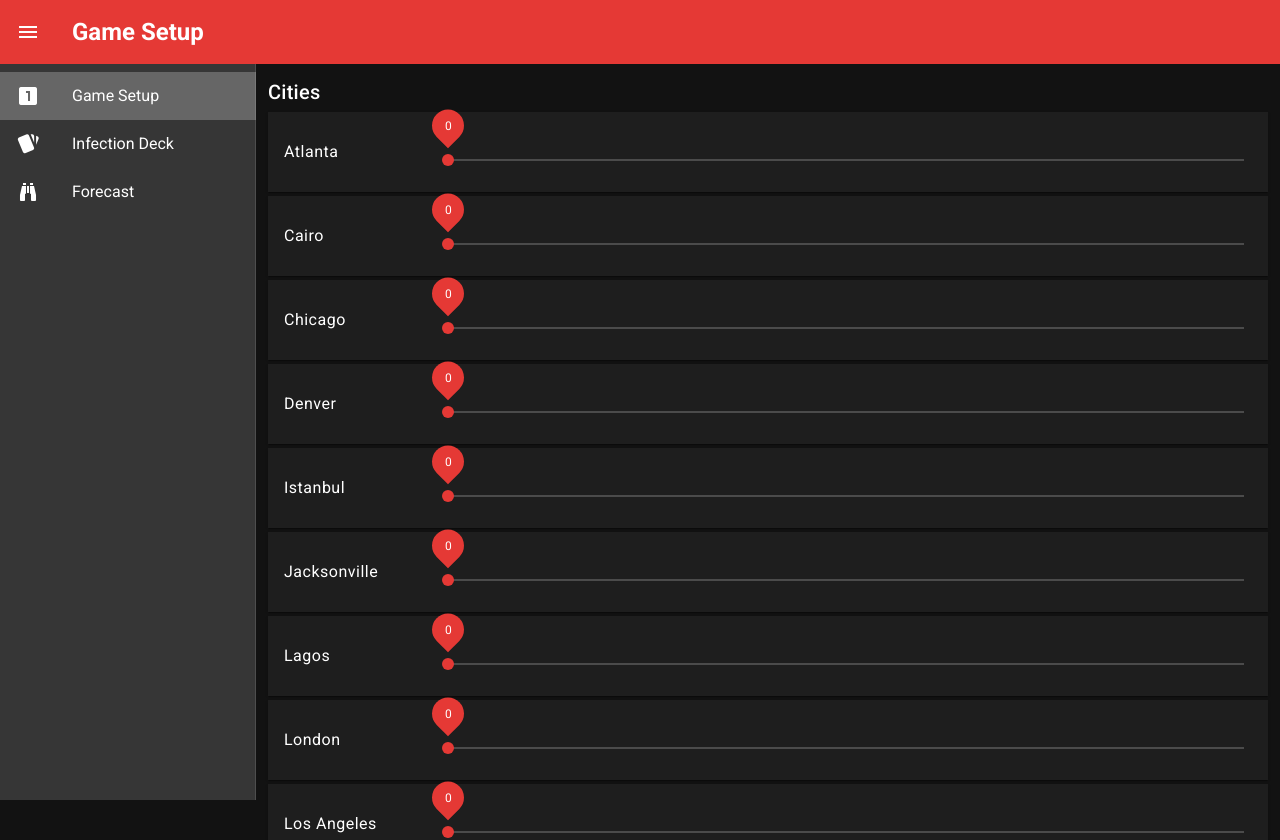
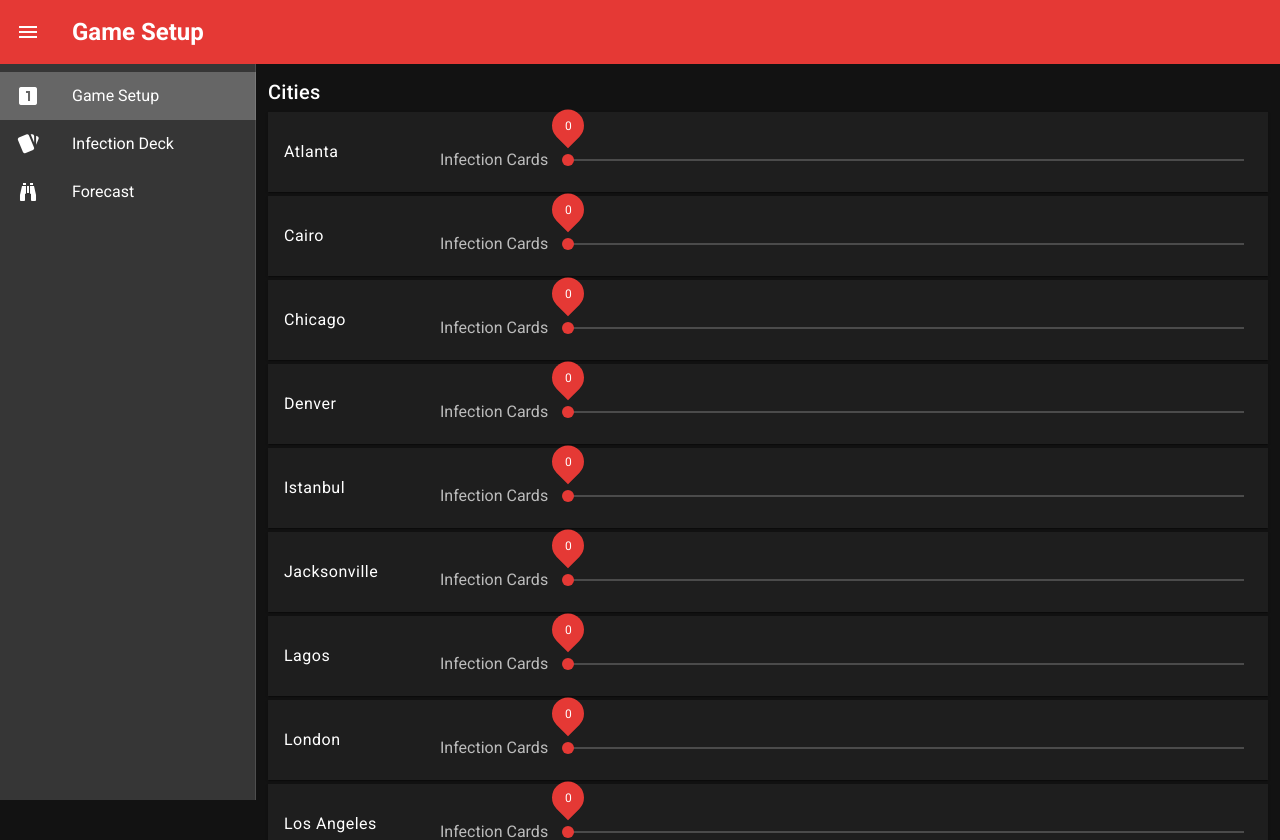
Before and after one commit to nxtman123/pandemic-infection-tracker, a Vue app: page /setup in a window 1280 px wide. Shown: the top 840 px of the page. Built offline with nearby package versions, Linux system fonts and the light colour scheme.

Commit message:
Add label to sliders

```diff
--- a/src/components/CityCard.vue
+++ b/src/components/CityCard.vue
@@ -6,6 +6,7 @@
       thumb-label="always"
       hide-details
       class="mt-4"
+      label="Infection Cards"
       :value="city.count"
       @change="update"
     ></v-slider>
```
